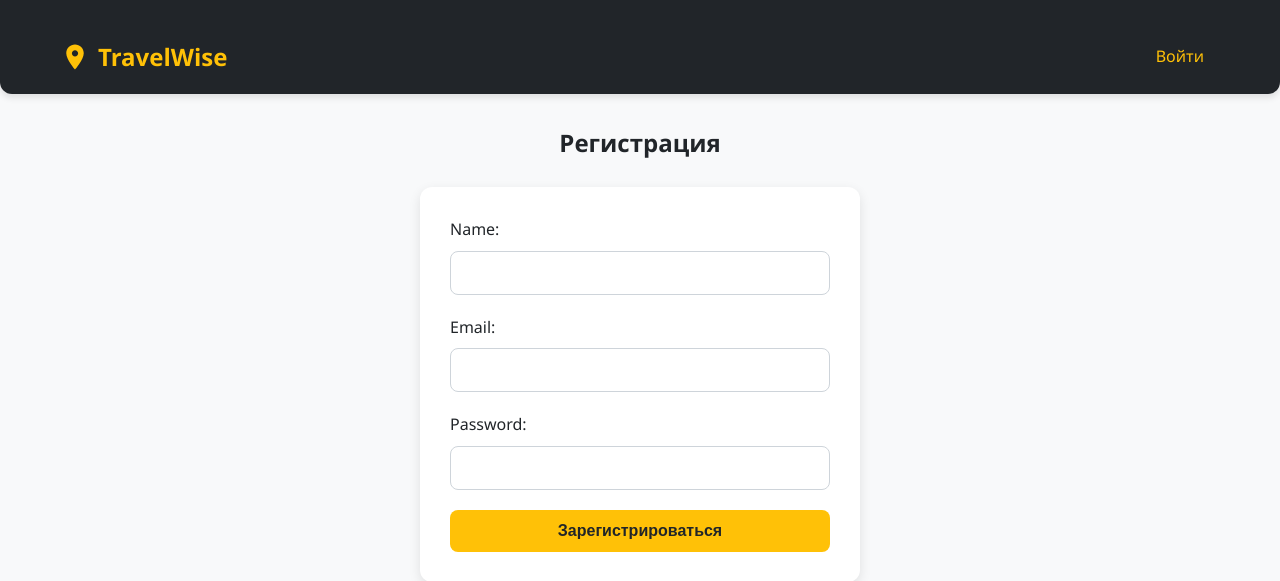
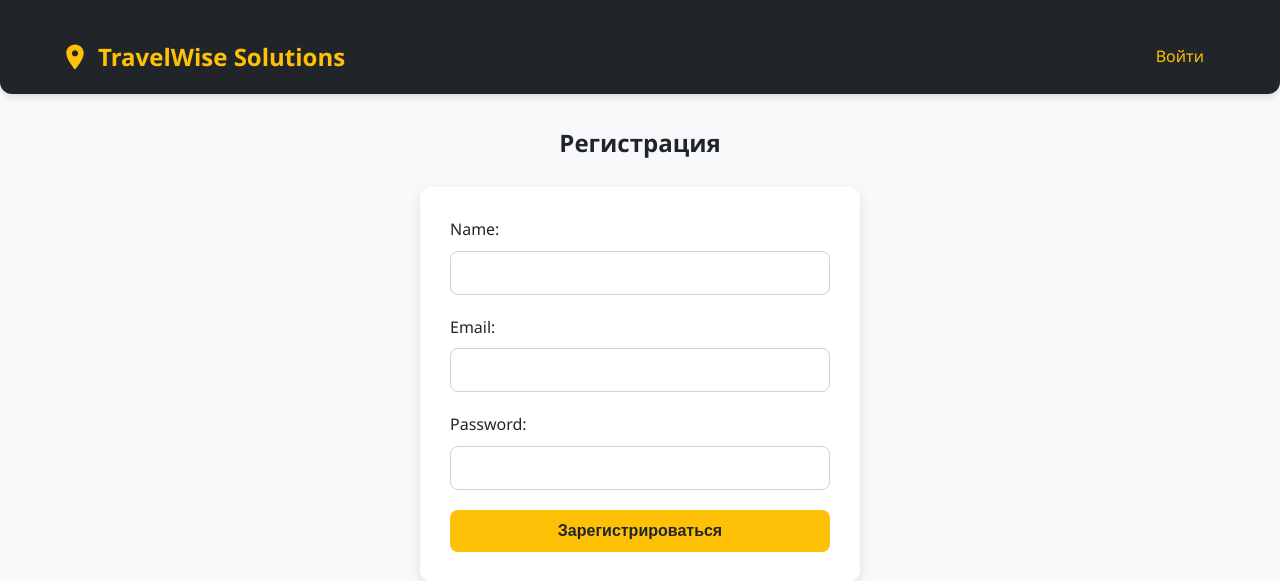
Before and after one commit to Anastasia1V/TravelWise_Solutions, a Django app: page /accounts/register/ in a window 1280 px wide. Shown: the top 581 px of the page. Run offline with Django 5.2, Linux system fonts and the light colour scheme.

Commit message:
исправил название

```diff
--- a/templates/base.html
+++ b/templates/base.html
@@ -176,7 +176,7 @@
 <body>
     <nav class="navbar">
         <div class="container navbar-container">
-            <a href="{% url 'home' %}" class="navbar-brand">TravelWise</a>
+            <a href="{% url 'home' %}" class="navbar-brand">TravelWise Solutions</a>
             <div class="navbar-nav">
                 {% if user.is_authenticated %}
                     <a href="{% url 'accounts:logout' %}" class="nav-link">Выйти</a>
```
